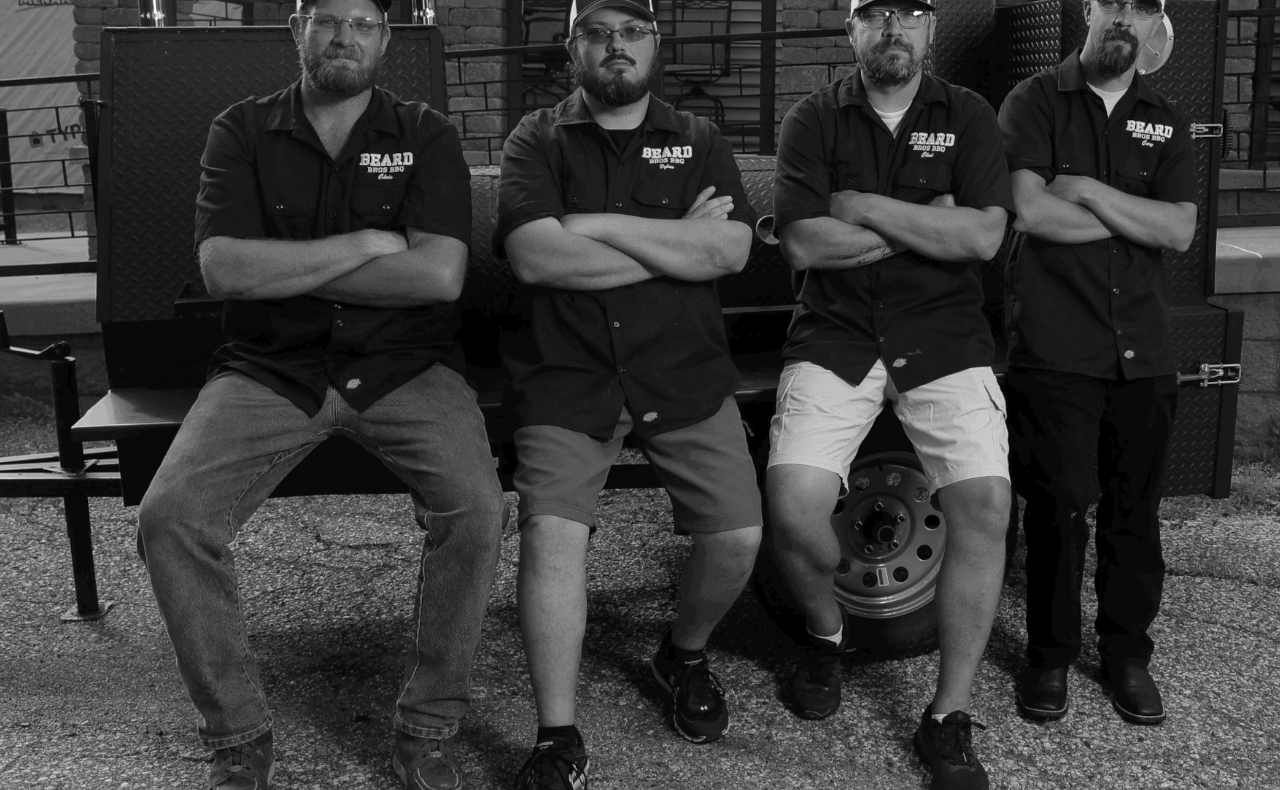
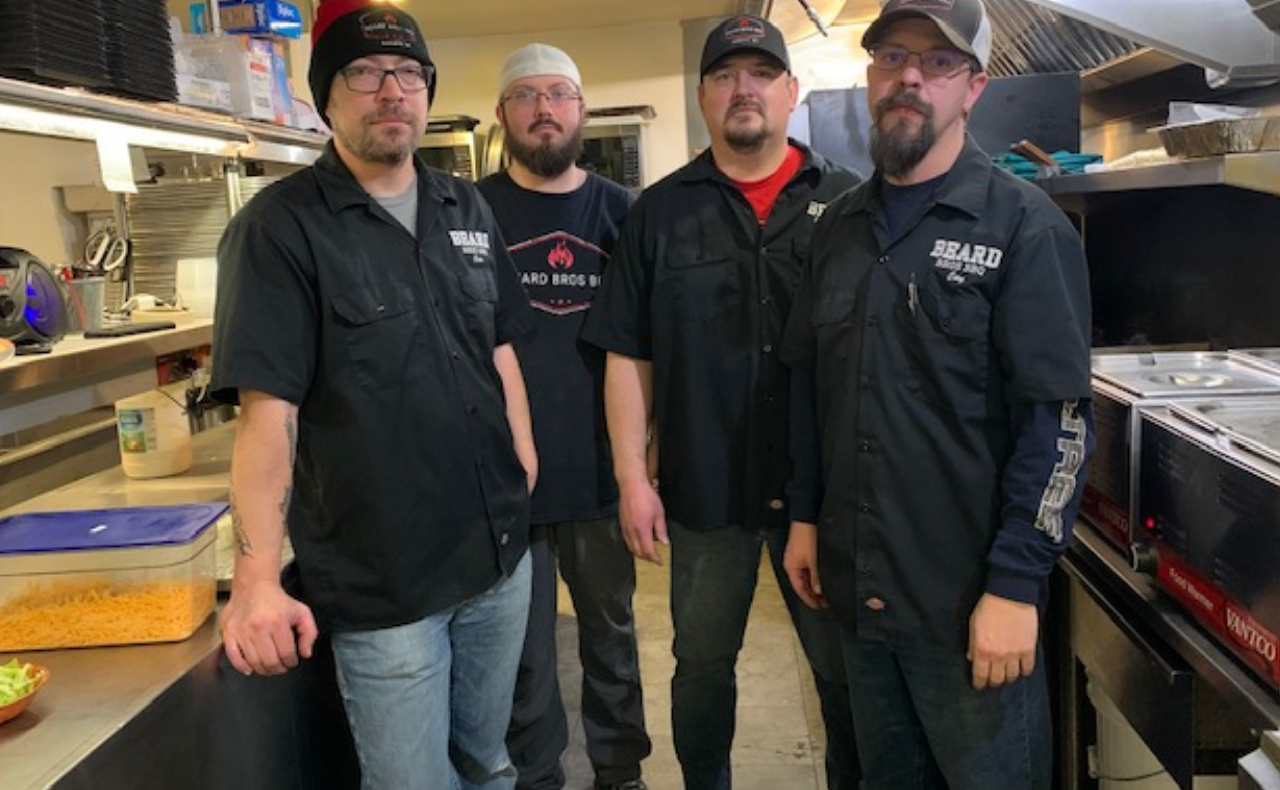
Before and after one commit to beard-bros-bbq/website, a plain HTML site: page index.html in a window 1280 px wide. Shown: the part 136-926 px from the top of the page. Drawn offline with Linux system fonts and the light colour scheme.

Commit message:
Update style.css

```diff
--- a/css/style.css
+++ b/css/style.css
@@ -175,7 +175,7 @@ a:focus, .btn:focus, .btn:active:focus, .btn.active:focus, .btn.focus, .btn:acti
 	display: table;
 	width: 100%;
 	padding: 0;
-	background: url(../img/background1920.jpg) no-repeat top center;
+	background: url(../img/IMG_3898.jpg) no-repeat top center;
 	background-color: #e5e5e5;
 	-webkit-background-size: cover;
 	-moz-background-size: cover;
```
